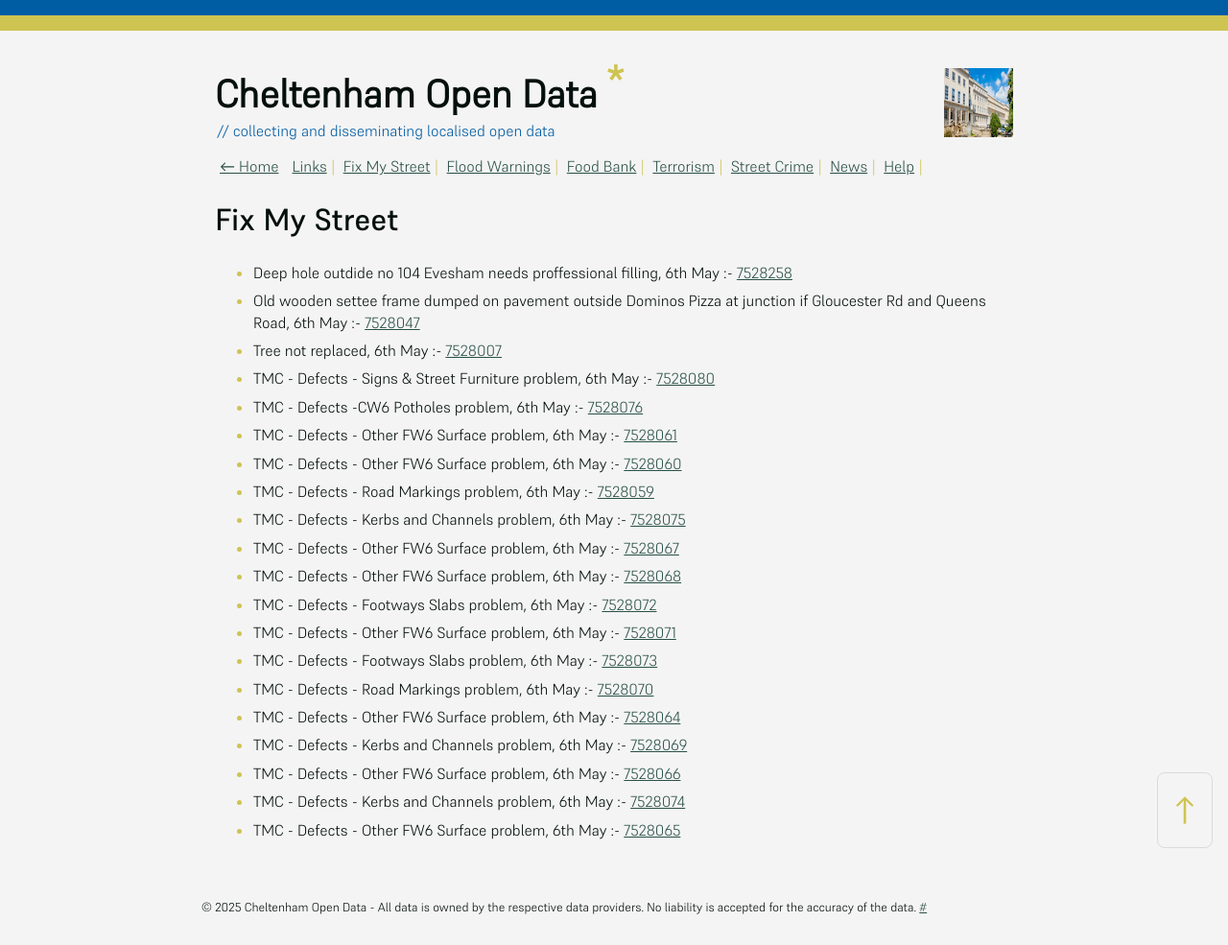
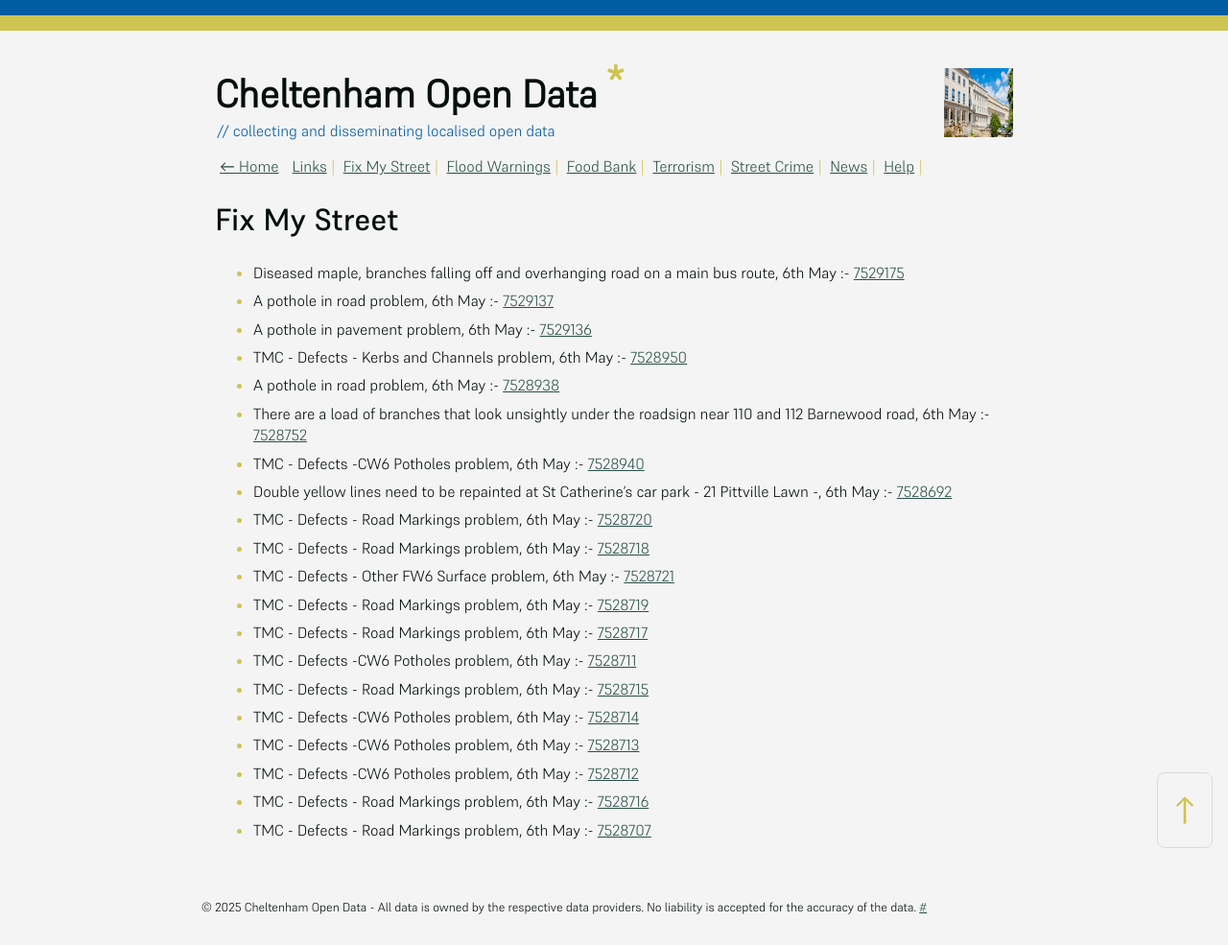
Before and after one commit to mat-0/cheltenham-open-data, a Jekyll site: the page built from _pages/fix-my-street.md, in a window 1280 px wide. Shown: the whole page at 96% size. Built offline with Jekyll 4.4.1, drawn with Linux system fonts in a browser that asks for light colours.

Commit message:
Updated 2025-05-06 13:08:15

```diff
--- a/_pages/fix-my-street.md
+++ b/_pages/fix-my-street.md
@@ -9,25 +9,25 @@ permalink: /fix-my-street
 
 <!-- fix_marker starts -->
 
-- Deep hole outdide no 104 Evesham needs proffessional filling, 6th May :- [7528258](https://www.fixmystreet.com/report/7528258)
-- Old wooden settee frame dumped on pavement outside Dominos Pizza at junction if Gloucester Rd and Queens Road, 6th May :- [7528047](https://www.fixmystreet.com/report/7528047)
-- Tree not replaced, 6th May :- [7528007](https://www.fixmystreet.com/report/7528007)
-- TMC - Defects - Signs & Street Furniture problem, 6th May :- [7528080](https://www.fixmystreet.com/report/7528080)
-- TMC - Defects -CW6 Potholes  problem, 6th May :- [7528076](https://www.fixmystreet.com/report/7528076)
-- TMC - Defects - Other FW6  Surface problem, 6th May :- [7528061](https://www.fixmystreet.com/report/7528061)
-- TMC - Defects - Other FW6  Surface problem, 6th May :- [7528060](https://www.fixmystreet.com/report/7528060)
-- TMC - Defects - Road Markings problem, 6th May :- [7528059](https://www.fixmystreet.com/report/7528059)
-- TMC - Defects - Kerbs and Channels problem, 6th May :- [7528075](https://www.fixmystreet.com/report/7528075)
-- TMC - Defects - Other FW6  Surface problem, 6th May :- [7528067](https://www.fixmystreet.com/report/7528067)
-- TMC - Defects - Other FW6  Surface problem, 6th May :- [7528068](https://www.fixmystreet.com/report/7528068)
-- TMC - Defects - Footways Slabs problem, 6th May :- [7528072](https://www.fixmystreet.com/report/7528072)
-- TMC - Defects - Other FW6  Surface problem, 6th May :- [7528071](https://www.fixmystreet.com/report/7528071)
-- TMC - Defects - Footways Slabs problem, 6th May :- [7528073](https://www.fixmystreet.com/report/7528073)
-- TMC - Defects - Road Markings problem, 6th May :- [7528070](https://www.fixmystreet.com/report/7528070)
-- TMC - Defects - Other FW6  Surface problem, 6th May :- [7528064](https://www.fixmystreet.com/report/7528064)
-- TMC - Defects - Kerbs and Channels problem, 6th May :- [7528069](https://www.fixmystreet.com/report/7528069)
-- TMC - Defects - Other FW6  Surface problem, 6th May :- [7528066](https://www.fixmystreet.com/report/7528066)
-- TMC - Defects - Kerbs and Channels problem, 6th May :- [7528074](https://www.fixmystreet.com/report/7528074)
-- TMC - Defects - Other FW6  Surface problem, 6th May :- [7528065](https://www.fixmystreet.com/report/7528065)
+- Diseased maple, branches falling off and overhanging road on a main bus route, 6th May :- [7529175](https://www.fixmystreet.com/report/7529175)
+- A pothole in road problem, 6th May :- [7529137](https://www.fixmystreet.com/report/7529137)
+- A pothole in pavement problem, 6th May :- [7529136](https://www.fixmystreet.com/report/7529136)
+- TMC - Defects - Kerbs and Channels problem, 6th May :- [7528950](https://www.fixmystreet.com/report/7528950)
+- A pothole in road problem, 6th May :- [7528938](https://www.fixmystreet.com/report/7528938)
+- There are a load of branches that look unsightly under the roadsign near 110 and 112 Barnewood road, 6th May :- [7528752](https://www.fixmystreet.com/report/7528752)
+- TMC - Defects -CW6 Potholes  problem, 6th May :- [7528940](https://www.fixmystreet.com/report/7528940)
+- Double yellow lines need to be repainted at St Catherine's car park - 21 Pittville Lawn -, 6th May :- [7528692](https://www.fixmystreet.com/report/7528692)
+- TMC - Defects - Road Markings problem, 6th May :- [7528720](https://www.fixmystreet.com/report/7528720)
+- TMC - Defects - Road Markings problem, 6th May :- [7528718](https://www.fixmystreet.com/report/7528718)
+- TMC - Defects - Other FW6  Surface problem, 6th May :- [7528721](https://www.fixmystreet.com/report/7528721)
+- TMC - Defects - Road Markings problem, 6th May :- [7528719](https://www.fixmystreet.com/report/7528719)
+- TMC - Defects - Road Markings problem, 6th May :- [7528717](https://www.fixmystreet.com/report/7528717)
+- TMC - Defects -CW6 Potholes  problem, 6th May :- [7528711](https://www.fixmystreet.com/report/7528711)
+- TMC - Defects - Road Markings problem, 6th May :- [7528715](https://www.fixmystreet.com/report/7528715)
+- TMC - Defects -CW6 Potholes  problem, 6th May :- [7528714](https://www.fixmystreet.com/report/7528714)
+- TMC - Defects -CW6 Potholes  problem, 6th May :- [7528713](https://www.fixmystreet.com/report/7528713)
+- TMC - Defects -CW6 Potholes  problem, 6th May :- [7528712](https://www.fixmystreet.com/report/7528712)
+- TMC - Defects - Road Markings problem, 6th May :- [7528716](https://www.fixmystreet.com/report/7528716)
+- TMC - Defects - Road Markings problem, 6th May :- [7528707](https://www.fixmystreet.com/report/7528707)
 
 <!-- fix_marker ends -->
```
Also changed, not shown: _data/flood.json (+5 -69 lines), _pages/news.md (+14 -14 lines), index.md (+5 -5 lines).
